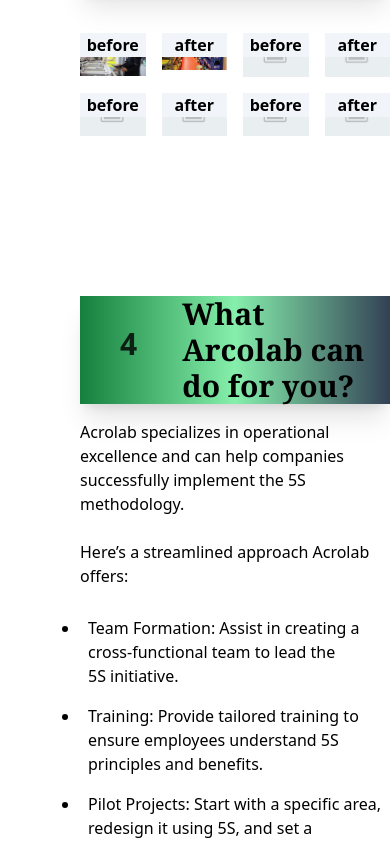
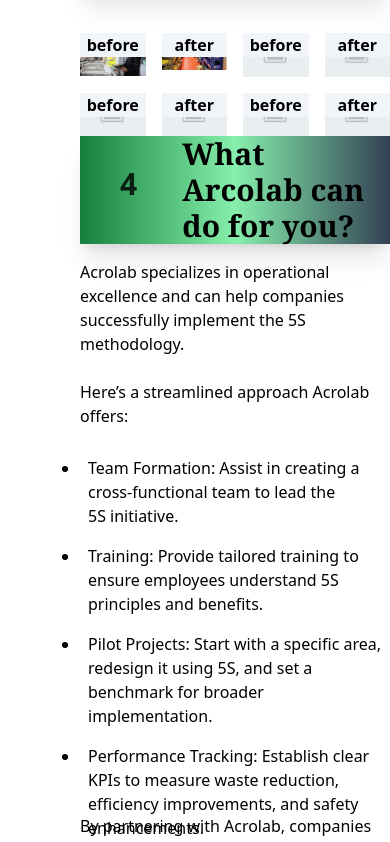
Before and after one commit to kirito05/Drafts2, a Next.js app: page / in a window 390 px wide. Shown: the part 1680-2522 px from the top of the page. Built offline with nearby package versions, Linux system fonts and the light colour scheme.

Commit message:
fix: fix allignment at last section

```diff
--- a/src/app/page.jsx
+++ b/src/app/page.jsx
@@ -166,7 +166,7 @@
                 ))}
               </div>
             </section>
-            <section id="help" className="mt-[10em]">
+            <section id="help" className="xl:mt-[10em] lg:mt-[5em]">
               <div className="text-3xl font-semibold mb-4  xl:w-4/5 lg:w-4/5 xl:h-[35vh] lg:h-[20vh] gap-[1.5em] shadow-xl flex flex-row items-center justify-start pl-10 bg-gradient-to-r from-green-700 via-green-300 to-slate-700">
                 <div className="xl:text-[8em] lg:text-[4em] md:text-[4em] mb-3 opacity-80  ">
                   4
```
